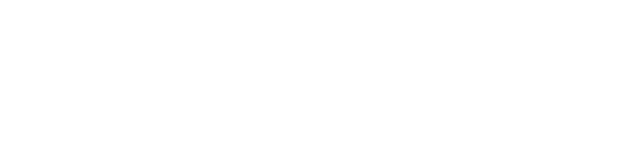
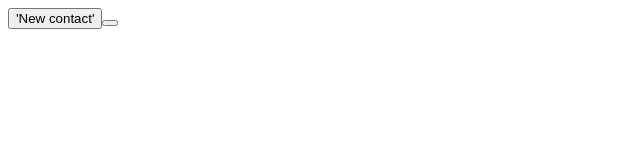
Before and after one commit to pavelSnytin/git-learn-basic-2, a plain HTML site: page index.html in a window 1280 px wide. Shown: the whole page, without its empty margins (0-640 px from the left). Drawn offline with Linux system fonts and the light colour scheme.

Commit message:
Update index.html

```diff
--- a/index.html
+++ b/index.html
@@ -5,6 +5,6 @@
 		<title> 'новый файл для коммита</title>
 	</head>
 	<body>
-
+	<button>'New contact'<button>
 	</body>
 </html>
```
